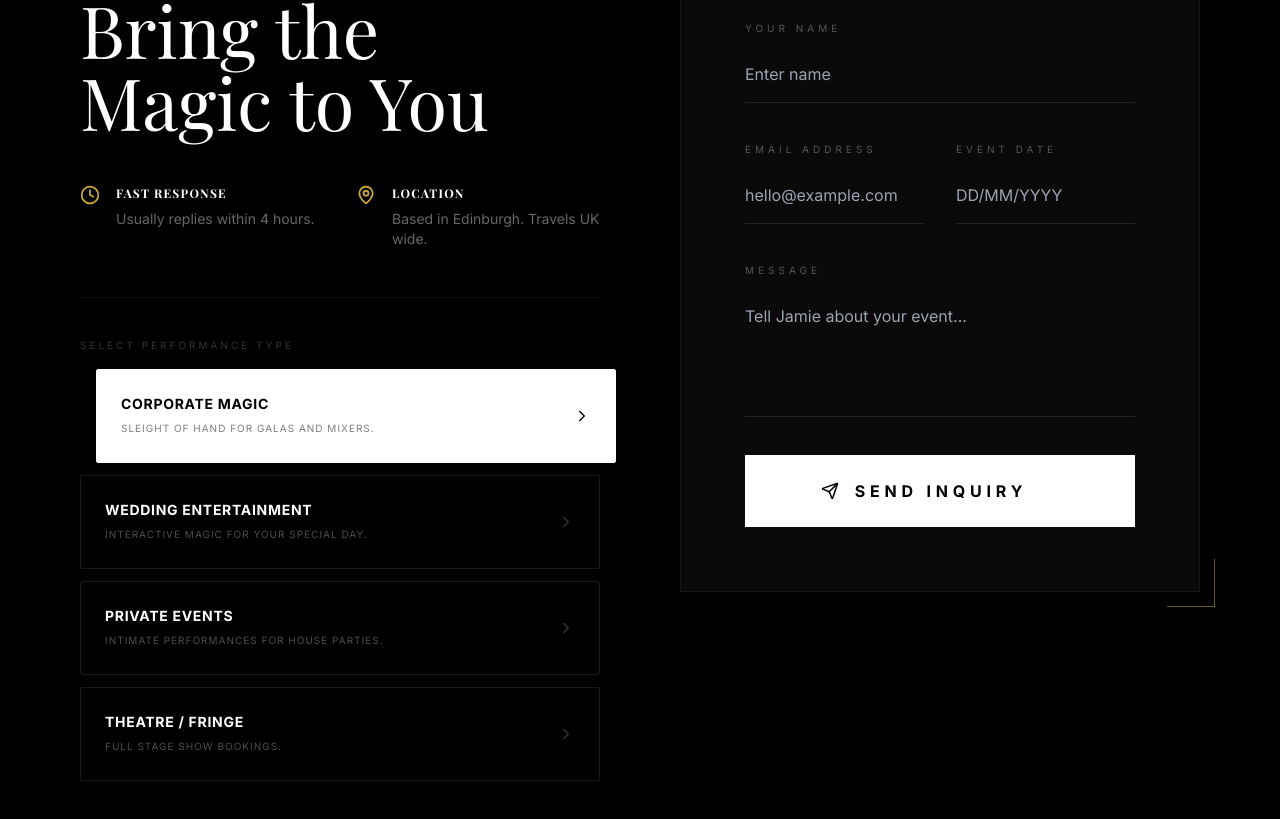
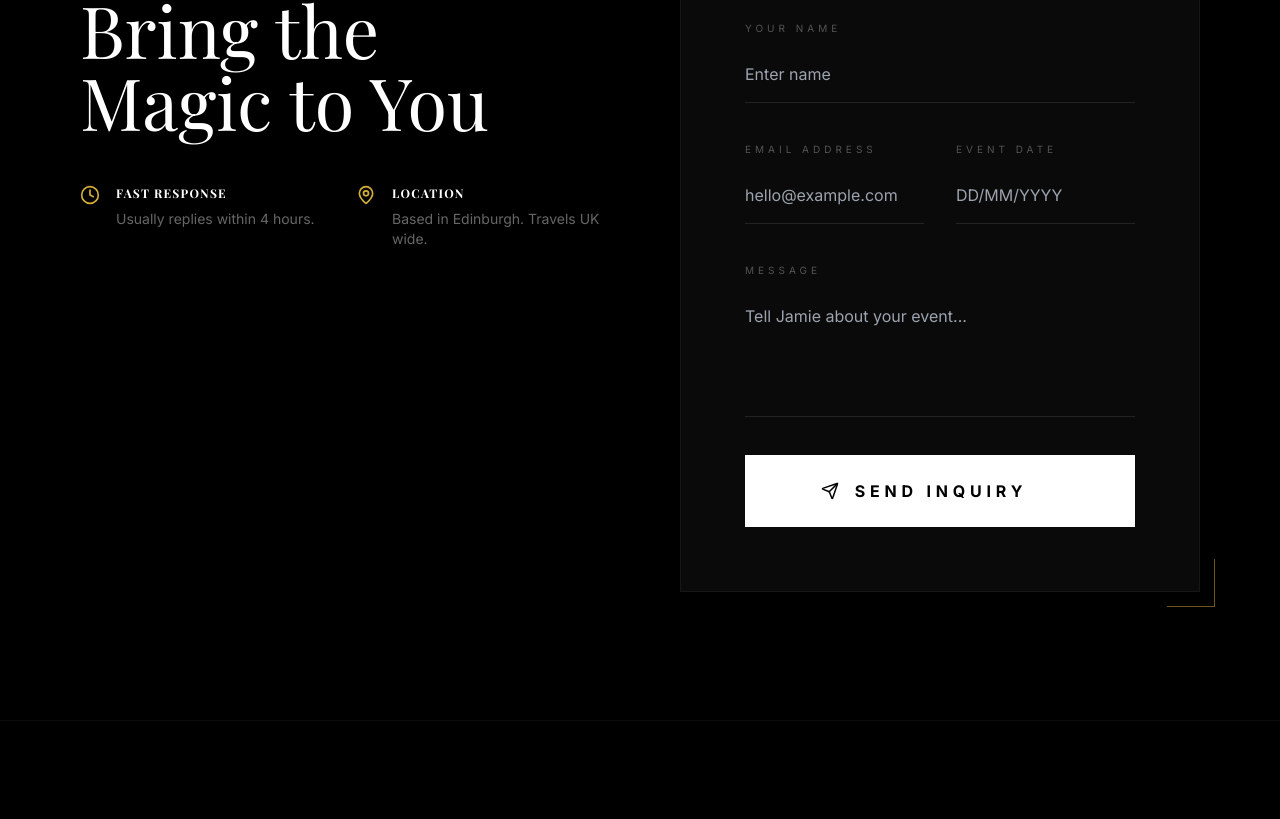
Before and after one commit to zbarks/jamie-leonard-v2, a Next.js app: page / in a window 1280 px wide. Shown: the part 1963-2782 px from the top of the page. Built offline with nearby package versions, Linux system fonts and the light colour scheme; a web font is replaced by a local one.

Commit message:
Remove performance type selection from booking section

```diff
--- a/src/components/sections/Booking.tsx
+++ b/src/components/sections/Booking.tsx
@@ -2,17 +2,9 @@
 
 import { useState } from "react";
 import { motion, AnimatePresence } from "framer-motion";
-import { ChevronRight, Send, Clock, MapPin, Sparkles, CheckCircle2 } from "lucide-react";
-
-const showTypes = [
-  { id: "corporate", label: "Corporate Magic", desc: "Sleight of hand for galas and mixers." },
-  { id: "wedding", label: "Wedding Entertainment", desc: "Interactive magic for your special day." },
-  { id: "private", label: "Private Events", desc: "Intimate performances for house parties." },
-  { id: "theatre", label: "Theatre / Fringe", desc: "Full stage show bookings." }
-];
+import { Send, Clock, MapPin, Sparkles, CheckCircle2 } from "lucide-react";
 
 export default function Booking() {
-  const [selectedType, setSelectedType] = useState(showTypes[0].id);
   const [isSubmitting, setIsSubmitting] = useState(false);
   const [isSuccess, setIsSuccess] = useState(false);
 
@@ -24,7 +16,6 @@ export default function Booking() {
     formData.append("access_key", "887f9ee9-f4b6-4e82-9716-306c8f38aff5");
     formData.append("subject", "New Inquiry from Jamie Leonard Site");
     formData.append("from_name", "Jamie Leonard Website");
-    formData.append("performance_type", showTypes.find(t => t.id === selectedType)?.label || selectedType);
 
     const object = Object.fromEntries(formData);
     const json = JSON.stringify(object);
@@ -80,32 +71,6 @@ export default function Booking() {
                     <h4 className="text-white font-bold uppercase tracking-widest text-xs mb-2">Location</h4>
                     <p className="text-white/40 text-sm">Based in Edinburgh. Travels UK wide.</p>
                 </div>
-            </div>
-          </div>
-
-          <div className="space-y-4 pt-10 border-t border-white/5">
-            <p className="text-white/20 uppercase tracking-[0.3em] text-[10px]">Select Performance Type</p>
-            <div className="grid grid-cols-1 gap-3">
-                {showTypes.map((type) => (
-                    <button
-                        key={type.id}
-                        type="button"
-                        onClick={() => setSelectedType(type.id)}
-                        className={`flex items-center justify-between p-6 transition-all duration-300 rounded-sm border ${
-                            selectedType === type.id
-                            ? "bg-white border-white text-black translate-x-4"
-                            : "bg-transparent border-white/10 text-white hover:border-white/30"
-                        }`}
-                    >
-                        <div className="text-left">
-                            <span className="block font-bold uppercase tracking-wider text-sm">{type.label}</span>
-                            <span className={`text-[10px] uppercase tracking-widest ${selectedType === type.id ? "text-black/50" : "text-white/30"}`}>
-                                {type.desc}
-                            </span>
-                        </div>
-                        <ChevronRight size={18} className={selectedType === type.id ? "opacity-100" : "opacity-20"} />
-                    </button>
-                ))}
             </div>
           </div>
         </div>
```
